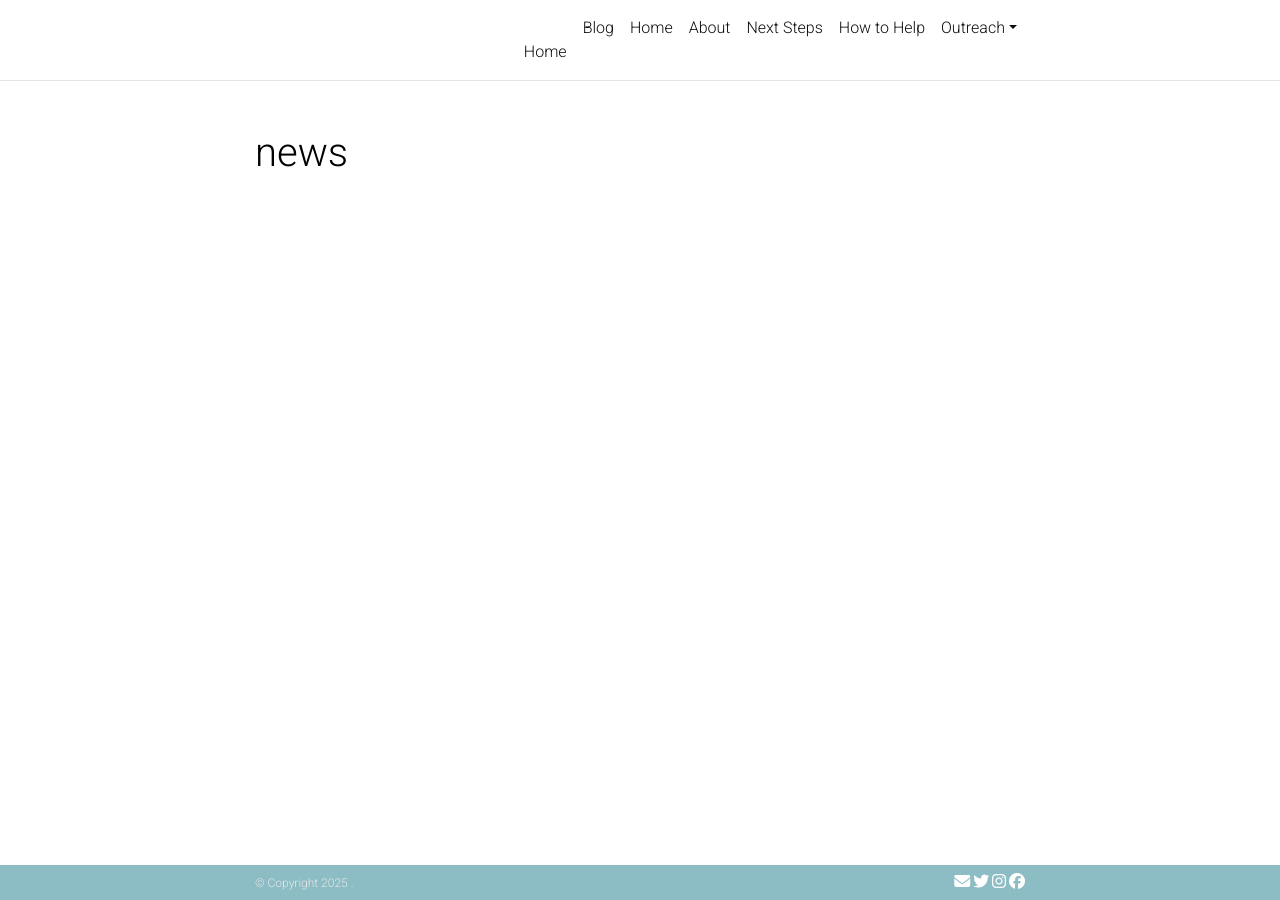
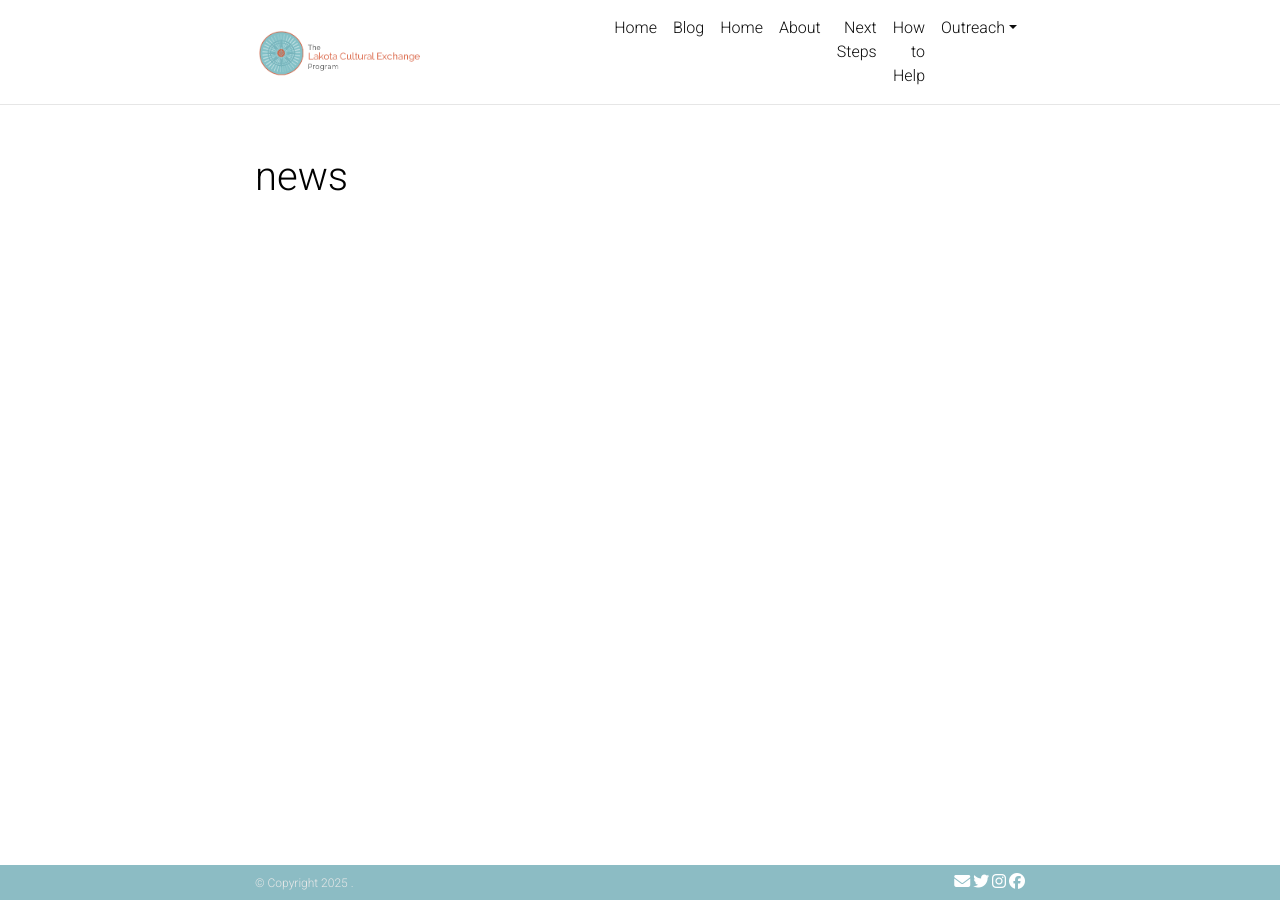
Before and after one commit to lcep-org/lcep-org.github.io, a Jekyll site: the page built from news.html, in a window 1280 px wide. Built offline with Jekyll 4.4.1, drawn with Linux system fonts in a browser that asks for light colours; nearby versions of some CDN libraries; comment, search, counter and statistics services are not loaded; a style sheet for code colours, icons or effects is not loaded.

Commit message:
add logo to header

```diff
--- a/_includes/header.html
+++ b/_includes/header.html
@@ -10,18 +10,21 @@
             {%- if site.title == "blank" -%}
               {%- if site.first_name -%} -->
                 <!-- {{- site.first_name -}}&nbsp; -->
+          <!---
                 <span class="font-weight-bold" style = "font-size: 30px">{{- site.first_name -}}</span>
               {%- endif -%}
               {%- if site.middle_name -%}
                 {{- site.middle_name -}}&nbsp;
               {%- endif -%}
-              {%- if site.last_name -%}
+              {%- if site.last_name -%} -->
                 <!-- {{- site.last_name -}} -->
+          <!---
                 <span class="font-weight-bold" style = "font-size: 30px">{{- site.last_name -}}</span>
               {%- endif -%}
             {%- else -%}
               {{- site.title -}}
-            {%- endif -%}
+            {%- endif -%} -->
+            <img src="{{ '/assets/img/LCEP_logo_bold.png' | relative_url }}" width="50%">
           </a>
           {%- elsif site.enable_navbar_social -%}
           <!-- Social Icons -->
```
